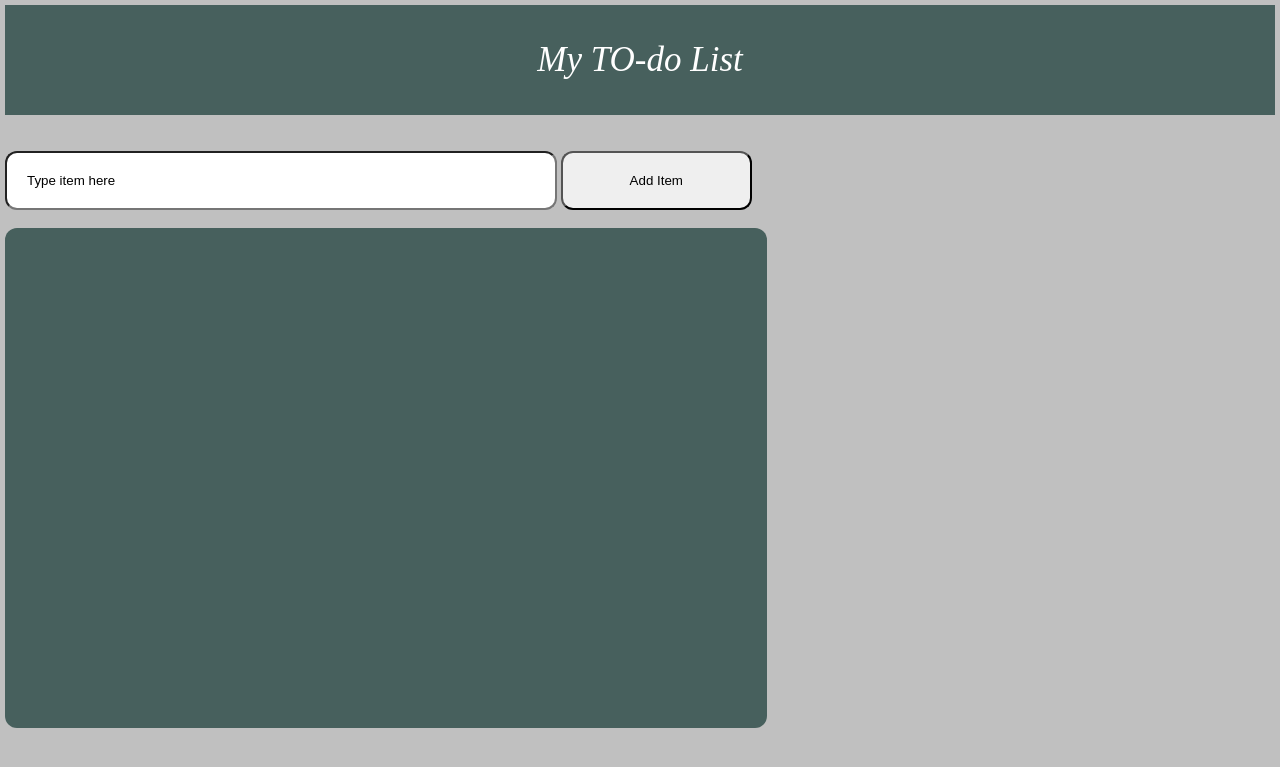
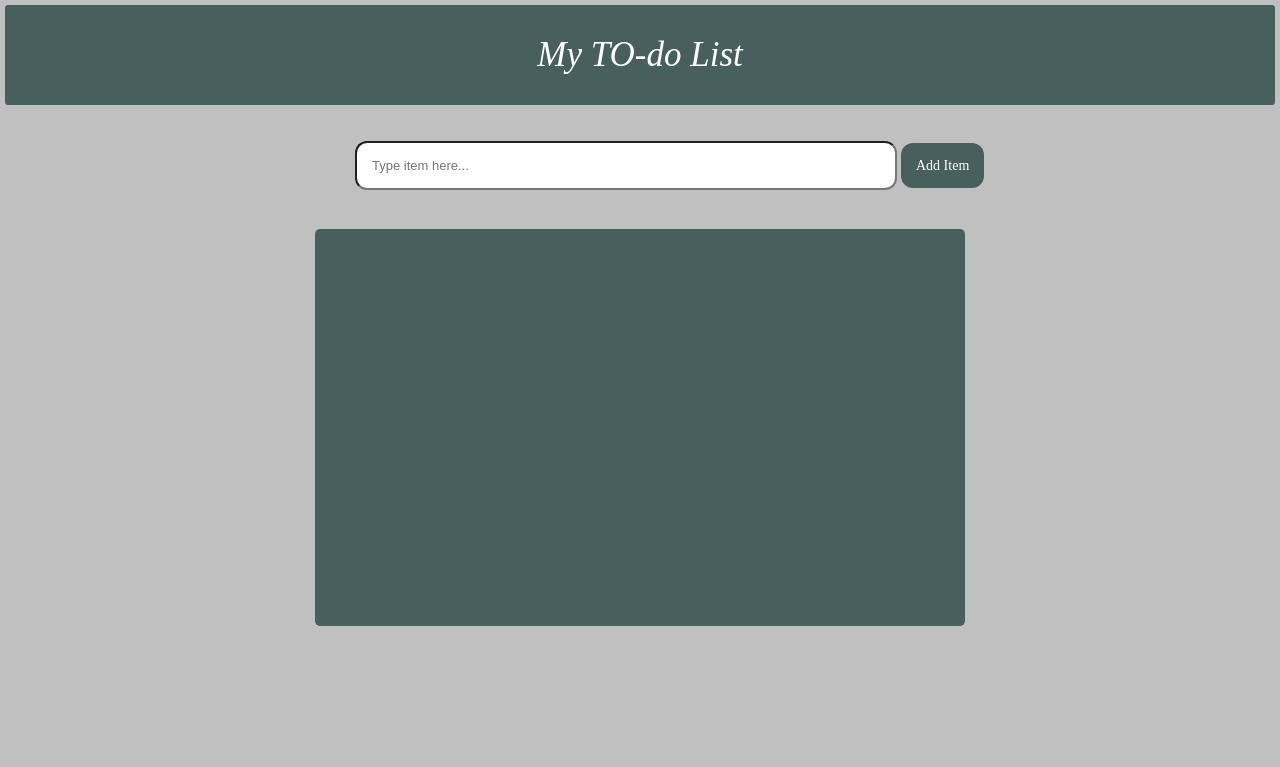
Before and after one commit to benacodes/firstRepo, a PHP site: page /index.html in a window 1280 px wide. Shown: the top 767 px of the page. Run offline with PHP 8.4, Linux system fonts and the light colour scheme.

Commit message:
my to-do app

```diff
--- a/index.html
+++ b/index.html
@@ -2,26 +2,34 @@
 <html>
 <meta charset="utf-8">
 <head>
+	<meta name="viewport" content="width=device-width, initial-scale=1">
 	<link rel="stylesheet" type="text/css" href="style.css">
 	<title>TO-DO list</title>
 </head>
 <body>
-	<script type="text/javascript" src="index.js"></script>
-	<div id="elect">
+
+<div id="elect">
 
 	<p>My TO-do List</p>
-	</div>
-	</br></br>
 
+</div>
+</br></br>
 
-	<input type="text" name="" value="Type item here">
-	<button onclick="" id="button-submit" >Add Item</button>
+<div>
+
+	<input type="text" id="myInput" placeholder="Type item here...">
+	<span onclick="newElement()" class="addbutton">Add Item</span>
+</div>
 
 </br></br>
-	<div id="container">
+	<div id="box">
+		<ul id="myUL" class="checked">
+			</br>
+			</br>
+		</ul>
 
+</div>
 
-	</div>
-
+<script type="text/javascript" src="index.js"></script>
 </body>
 </html>
--- a/style.css
+++ b/style.css
@@ -3,12 +3,17 @@ body{
 	margin: 5px;
 }
 
+
 #elect{
 	display: flex;
 	justify-content: center;
 	background-color: #47605d;
+	border-radius: 3px;
+	height:100px;
+	align-items: center;
 
 }
+
 
 #elect p{
 	font-size: 35px;
@@ -17,23 +22,95 @@ body{
 
 }
 
-#container{
-	background-color: #47605d;
-	width:60%;
-	height:500px;
-	border-radius:12px;
-}
 
 input{
+	margin-left: 350px;
 	width:40%;
-	padding:20px;
+	font-size: 13px;
+	padding:15px;
 	border-radius: 12px;
 
 }
 
-button{
-	width:15%;
-	padding:20px;
+.addbutton{
+	width:30%;
+	font-size: 14px;
+	padding:15px;
 	border-radius: 12px;
+	color: white;
+	text-align: center;
+	cursor: pointer;
+	background-color: #47605d;
+
+
+
+	-webkit-user-select: none;
+  -moz-user-select: none;
+  -ms-user-select: none;
+  user-select: none;
 
 }
+
+.addbutton:hover{
+	background-color: black;
+}
+
+
+ul{
+	margin:3px;
+	padding:4px;
+	padding-bottom: 4px;
+}
+
+ul li{
+	position: relative;
+	cursor: default;
+	padding:12px 8px 12px 40px;
+	background: #eee;
+	list-style-type: none;
+	border-style: solid;
+	border-color: #47605d;
+
+	-webkit-user-select: none;
+  -moz-user-select: none;
+  -ms-user-select: none;
+  user-select: none;
+}
+
+
+
+.cancel{
+	position: absolute;
+	right:0;
+	top:0;
+	padding: 10px 15px 15px 15px;
+}
+
+.cancel:hover{
+	background-color: #000;
+	color:white;
+}
+
+ul li:nth-child(odd){
+	background-color: red;
+}
+
+ul li:nth-child(even){
+	background-color: red;
+}
+
+ul li.checked {
+  background-color: green;
+
+}
+#box{
+	margin-left: 310px;
+	margin-right: 310px;
+	background-color: #47605d;
+	padding:350px;
+	padding-top: 0;
+	padding-left: 0;
+	padding-right: 0;
+	border-radius: 5px;
+
+}
```
Also changed, not shown: index.js (+57 -0 lines).
